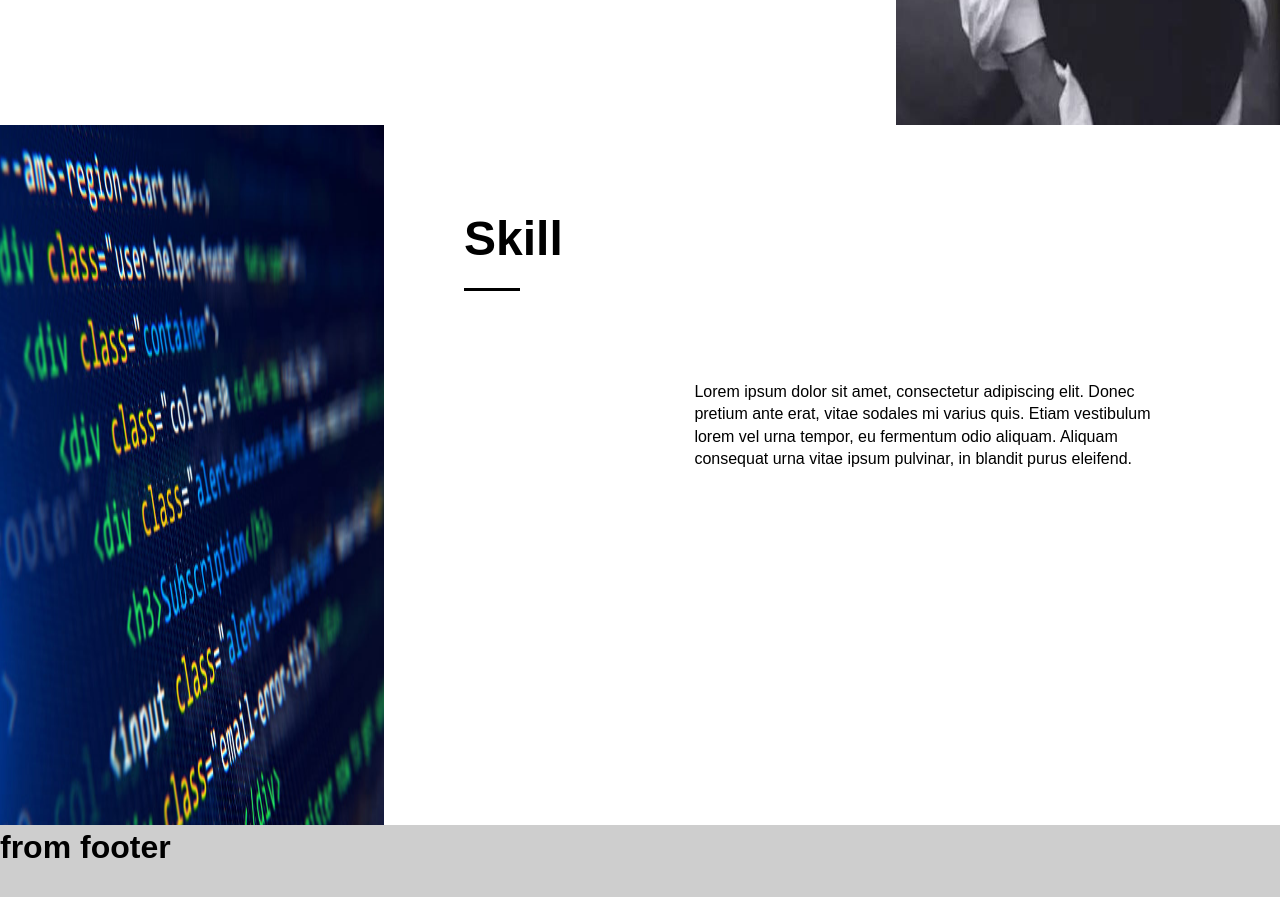
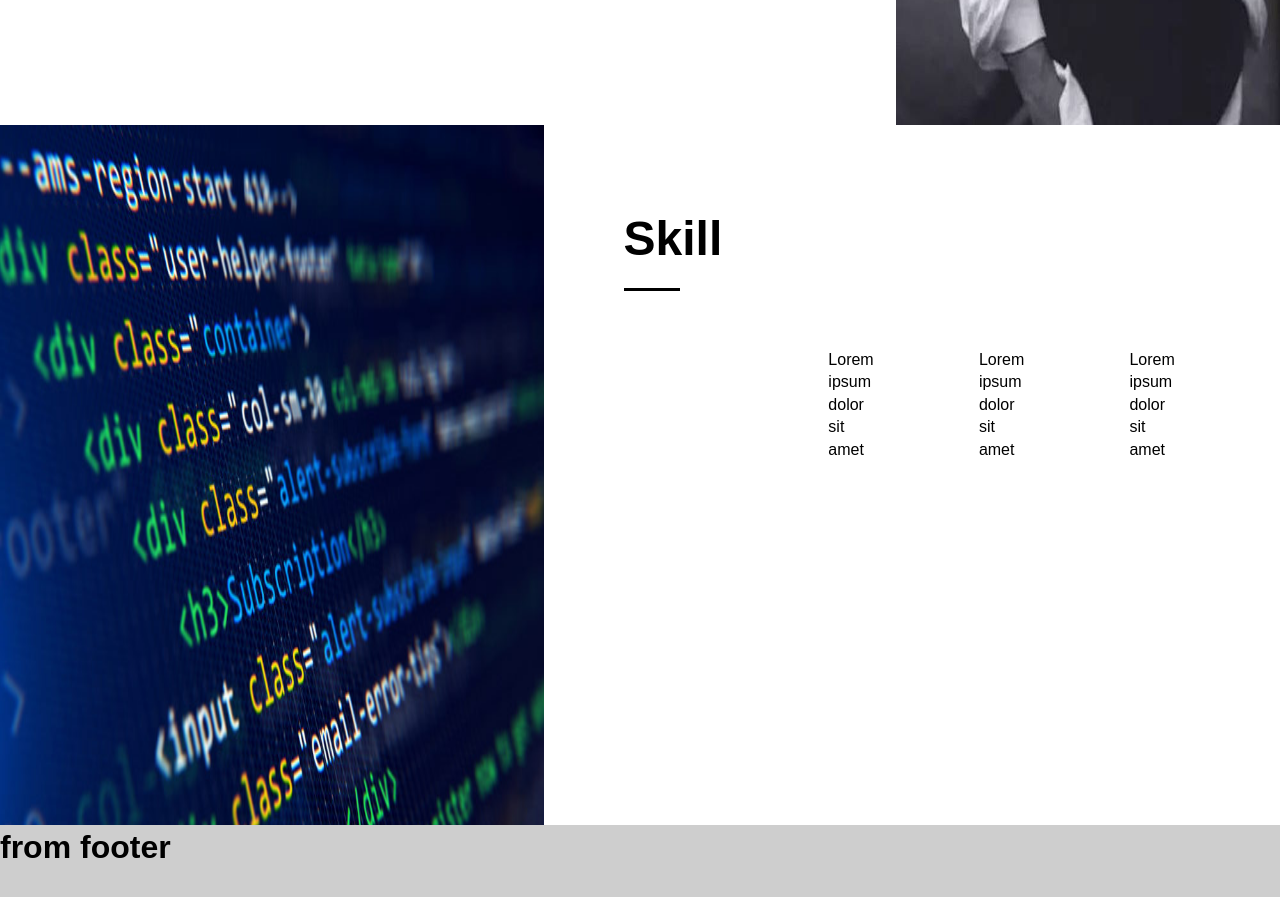
Before and after one commit to oaoxd0314/ITHelp-BLOG, a React (Create React App) app: page / in a window 1280 px wide. Shown: the part 1520-2417 px from the top of the page. Built offline with nearby package versions, Linux system fonts and the light colour scheme.

Commit message:
偷懶式完成嗚嗚 skill board

```diff
--- a/src/App.css
+++ b/src/App.css
@@ -90,7 +90,7 @@ body {
   margin-left: 5rem;
   margin-bottom: 1rem;
   font-size: 3rem;
-  width: 18vw;
+  width: 16vw;
 }
 .subtitle div{
   width: 3.5rem;
@@ -109,4 +109,11 @@ body {
   margin-top: 16rem;
   margin-right: 6rem;
 }
+.article p{
+  margin-top: 14rem;
+}
+.article section{
+  margin-right: 6rem;
+}
+
 /*  */
--- a/src/App.js
+++ b/src/App.js
@@ -11,8 +11,9 @@ import pic from "./images/side1.jpg";
 import pic2 from "./images/side2.jpeg";
 
 export default function App() {
-  let article =
-    "Lorem ipsum dolor sit amet, consectetur adipiscing elit. Donec pretium ante erat, vitae sodales mi varius quis. Etiam vestibulum lorem vel urna tempor, eu fermentum odio aliquam. Aliquam consequat urna vitae ipsum pulvinar, in blandit purus eleifend.";
+  let article =["Lorem ipsum dolor sit amet, consectetur adipiscing elit. Donec pretium ante erat, vitae sodales mi varius quis. Etiam vestibulum lorem vel urna tempor, eu fermentum odio aliquam. Aliquam consequat urna vitae ipsum pulvinar, in blandit purus eleifend."]
+
+  const skill =['Lorem ipsum dolor sit amet','Lorem ipsum dolor sit amet','Lorem ipsum dolor sit amet']
 
   return (
     <div>
@@ -24,7 +25,7 @@ export default function App() {
         <Article article={article} title="About Me" className="subtitle"/>
       </InfoBoard>
       <SkillBoard pic={pic2} >
-        <Article article={article} title="Skill" className="subtitle"/>
+        <Article article={skill} title="Skill" className="subtitle"/>
       </SkillBoard>
       <Footer />
     </div>
--- a/src/components/Article.js
+++ b/src/components/Article.js
@@ -1,11 +1,21 @@
-import React from "react";
+import React, { useState} from "react";
+
 import Title from "./Title";
 
 export default function Article({ article,title,className }) {
+
+  const [text,setText]= useState(article)
+
+
   return (
     <div className="article">
       <Title title={title} className={className} />
-      <article>{article}</article>
+      {text.map((item,index)=>{
+        if(text.length>1){
+          return <section key={index}><p >{item}</p></section>
+        }
+          return <article key={index}>{item}</article>
+      })}
     </div>
   );
 }
--- a/src/components/InfoBoard.js
+++ b/src/components/InfoBoard.js
@@ -1,5 +1,4 @@
 import React from "react";
-
 
 export default function InfoBoard({ children,pic}) {
   return (
--- a/src/components/SkillBoard.js
+++ b/src/components/SkillBoard.js
@@ -3,7 +3,7 @@ import React from "react";
 export default function SkillBoard({ children, pic }) {
   return (
     <div className="board">
-    <img alt=" " src={pic} />
+      <img alt=" " src={pic} />
       {children}
     </div>
   );
```
